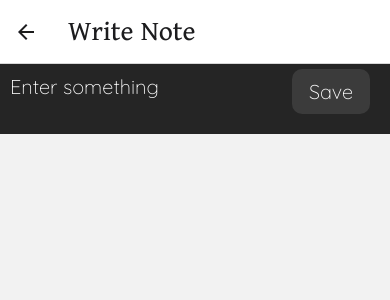
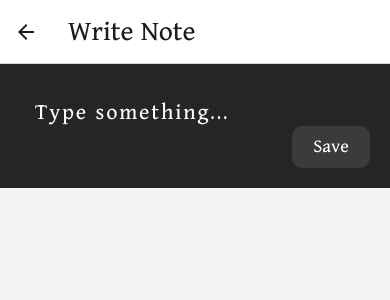
Before and after one commit to pandyama/jotdown, a React Native app: screen /Notes in a window 390 px wide. Shown: the top 300 px of the page. Built offline with nearby package versions, Linux system fonts and the light colour scheme.

Commit message:
notes being saved using asyncStorage

```diff
--- a/components/screens/Notes/NotesScreen.tsx
+++ b/components/screens/Notes/NotesScreen.tsx
@@ -1,4 +1,6 @@
 import React, { useCallback, useEffect, useState } from "react";
+import moment from "moment";
+import AsyncStorage from "@react-native-async-storage/async-storage";
 
 import * as SplashScreen from "expo-splash-screen";
 
@@ -10,16 +12,43 @@ import TextBox from "../../ui/TextBox/TextBox";
 import Button from "../../ui/Button/Button";
 
 export default function NotesScreen() {
+  const [note, setNote] = useState("Type something...");
+
+  const saveNote = async (text: string) => {
+    const today = new Date();
+    const savedOn = moment(today).format("MMMM DD");
+    const savedAt = moment(today).format("hh:mm A");
+
+    const randomId = Math.floor(Math.random() * 9000) + 1000;
+
+    console.log(
+      "🚀 ~ file: NotesScreen.tsx:23 ~ saveNote ~ randomId:",
+      randomId
+    );
+
+    console.log("🚀 ~ file: NotesScreen.tsx:20 ~ saveNote ~ today:", today);
+    console.log("🚀 ~ file: NotesScreen.tsx:16 ~ NotesScreen ~ text:", text);
+    try {
+      const keyExists = await AsyncStorage.getItem(randomId.toString());
+      if (!keyExists) {
+        await AsyncStorage.setItem("test", text);
+      }
+    } catch (e) {
+      console.log("Error saving note", e);
+    }
+  };
+
   return (
     <View style={styles.container}>
       <TextInput
         keyboardType="default"
-        placeholder="Enter something"
         placeholderTextColor="#ffffff"
         multiline={true}
         style={styles.textInput}
+        value={note}
+        onChangeText={(text) => setNote(text)}
       />
-      <Pressable style={styles.button}>
+      <Pressable style={styles.button} onPress={() => saveNote(note)}>
         <Text style={styles.text}>Save</Text>
       </Pressable>
     </View>
--- a/components/screens/Notes/NotesScreenStyle.tsx
+++ b/components/screens/Notes/NotesScreenStyle.tsx
@@ -3,13 +3,15 @@ import { StyleSheet } from "react-native";
 export const styles = StyleSheet.create({
   textInput: {
     backgroundColor: "#252525",
-    fontFamily: "Quicksand-Light",
-    padding: 10,
+    // color: "#929292",
+    color: "white",
+    fontFamily: "DaiBannaSIL-Regular",
+    padding: 35,
     width: "100%",
     height: "100%",
-    fontSize: 20,
+    letterSpacing: 1.8,
+    fontSize: 24,
     textAlignVertical: "top",
-    color: "white",
   },
   container: {
     backgroundColor: "#252525",
@@ -32,7 +34,7 @@ export const styles = StyleSheet.create({
   },
   text: {
     // position: "relative",
-    fontFamily: "Quicksand-Light",
+    fontFamily: "DaiBannaSIL-Regular",
     fontSize: 20,
     // letterSpacing: 0.25,
     color: "white",
```
